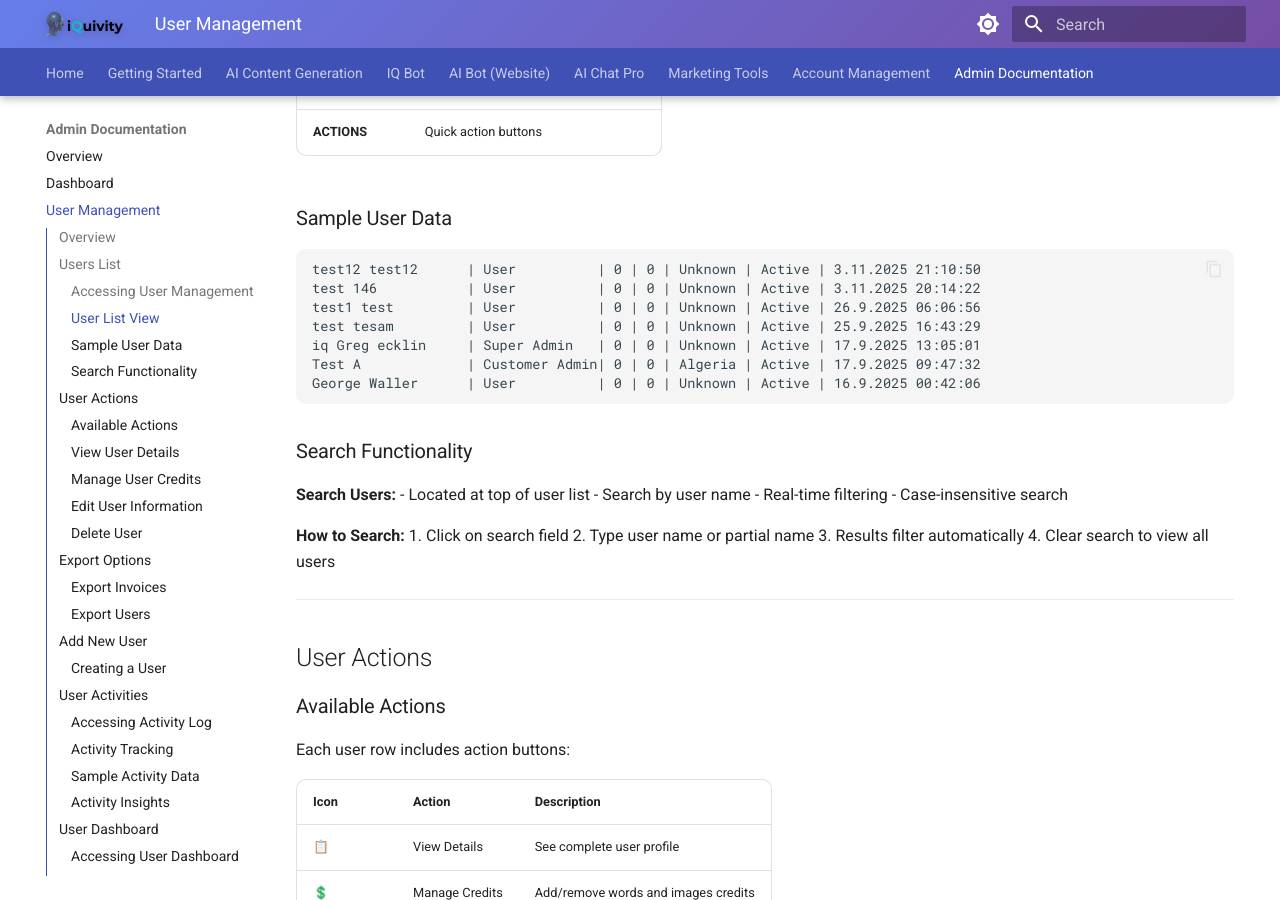
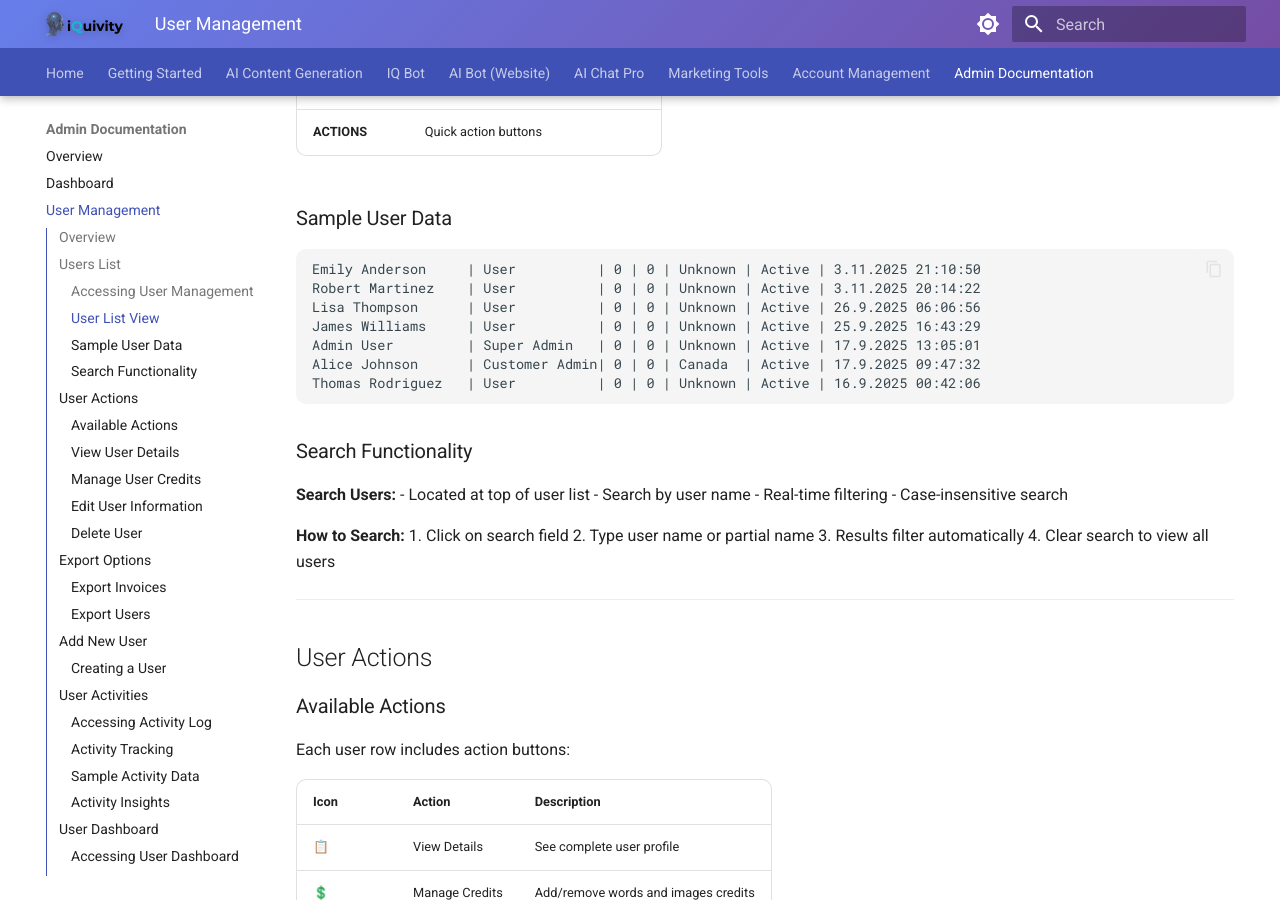
Before and after one commit to rpemmara/iquivity-docs, an MkDocs documentation site: the page built from docs/admin/user-management.md, in a window 1280 px wide and 900 px high, scrolled down 1160 px. Built offline with MkDocs 1.6.1 and Material for MkDocs 9.7.7, drawn with Linux system fonts in a browser that asks for light colours; the version menu is left out; some of the changed text lies outside the part shown.

Commit message:
Replace real names, addresses, and phone numbers with fake data
Sanitized all admin documentation to remove personal information:
- Replaced real user names with generic fake names
- Changed email addresses to example domains
- Updated phone numbers to 555-prefix fake numbers
- Replaced real addresses with generic locations
- Changed IP addresses to RFC 1918 private addresses

All sensitive data has been replaced with realistic but fake examples.

🤖 Generated with [Claude Code](https://claude.com/claude-code)

Co-Authored-By: Claude <noreply@anthropic.com>

````diff
--- a/docs/admin/user-management.md
+++ b/docs/admin/user-management.md
@@ -40,13 +40,13 @@ The user list displays comprehensive information about all registered users:
 ### Sample User Data
 
 ```
-test12 test12      | User          | 0 | 0 | Unknown | Active | 3.11.2025 21:10:50
-test 146           | User          | 0 | 0 | Unknown | Active | 3.11.2025 20:14:22
-test1 test         | User          | 0 | 0 | Unknown | Active | 26.9.2025 06:06:56
-test tesam         | User          | 0 | 0 | Unknown | Active | 25.9.2025 16:43:29
-iq Greg ecklin     | Super Admin   | 0 | 0 | Unknown | Active | 17.9.2025 13:05:01
-Test A             | Customer Admin| 0 | 0 | Algeria | Active | 17.9.2025 09:47:32
-George Waller      | User          | 0 | 0 | Unknown | Active | 16.9.2025 00:42:06
+Emily Anderson     | User          | 0 | 0 | Unknown | Active | 3.11.2025 21:10:50
+Robert Martinez    | User          | 0 | 0 | Unknown | Active | 3.11.2025 20:14:22
+Lisa Thompson      | User          | 0 | 0 | Unknown | Active | 26.9.2025 06:06:56
+James Williams     | User          | 0 | 0 | Unknown | Active | 25.9.2025 16:43:29
+Admin User         | Super Admin   | 0 | 0 | Unknown | Active | 17.9.2025 13:05:01
+Alice Johnson      | Customer Admin| 0 | 0 | Canada  | Active | 17.9.2025 09:47:32
+Thomas Rodriguez   | User          | 0 | 0 | Unknown | Active | 16.9.2025 00:42:06
 ```
 
 ### Search Functionality
@@ -254,9 +254,9 @@ The activity log shows detailed user actions:
 ### Sample Activity Data
 
 ```
-gwaller@zerify.com | customer | 70.23.200.175 | Mozilla/5.0 (Macintosh; Intel Mac OS X 10.15_7) AppleWebKit/537.36... | 2 days ago
-gwaller@zerify.com | customer | 70.23.200.175 | Mozilla/5.0 (Macintosh; Intel Mac OS X 10.15_7) AppleWebKit/537.36... | 4 days ago
-gwaller@zerify.com | customer | 70.23.200.175 | Mozilla/5.0 (Macintosh; Intel Mac OS X 10.15_7) AppleWebKit/537.36... | 5 days ago
+user@example.com   | customer | 192.168.1.100 | Mozilla/5.0 (Macintosh; Intel Mac OS X 10.15_7) AppleWebKit/537.36... | 2 days ago
+user@example.com   | customer | 192.168.1.100 | Mozilla/5.0 (Macintosh; Intel Mac OS X 10.15_7) AppleWebKit/537.36... | 4 days ago
+user@example.com   | customer | 192.168.1.100 | Mozilla/5.0 (Macintosh; Intel Mac OS X 10.15_7) AppleWebKit/537.36... | 5 days ago
 ```
 
 ### Activity Insights
````
Also changed, not shown: docs/admin/customer.md (+2 -2 lines), docs/admin/dashboard.md (+5 -5 lines), docs/admin/reseller.md (+2 -2 lines).
